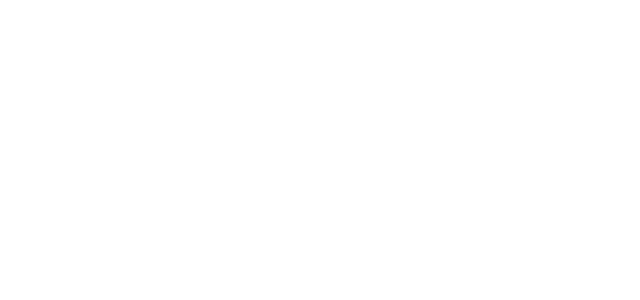
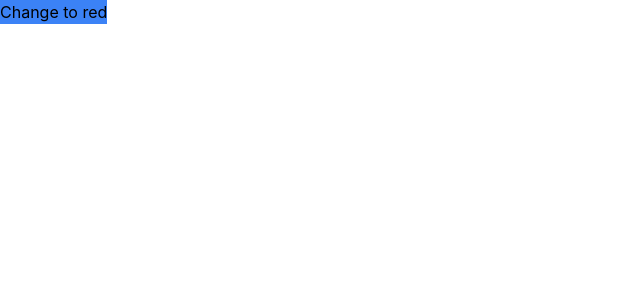
Before and after one commit to angelozdev/react-testing-library-course, a React (Create React App) app: page / in a window 1280 px wide. Shown: the top 300 px of the page, without its empty margins (0-640 px from the left). Built offline with nearby package versions, Linux system fonts and the light colour scheme.

Commit message:
test: initial button properties

```diff
--- a/src/App.tsx
+++ b/src/App.tsx
@@ -1,8 +1,13 @@
 import * as React from "react";
 import "./App.css";
+import { Button } from "./components";
 
 function App() {
-  return <div />;
+  return (
+    <div>
+      <Button />
+    </div>
+  );
 }
 
 export default App;
--- /dev/null
+++ b/src/components/Button.tsx
@@ -0,0 +1,7 @@
+import * as React from "react";
+
+function Button() {
+  return <button className="bg-blue-500">Change to red</button>;
+}
+
+export default Button;
--- /dev/null
+++ b/src/components/index.ts
@@ -0,0 +1 @@
+export { default as Button } from "./Button";
```
Also changed, not shown: 2 other files (tests, documents, lock files or other folders).
